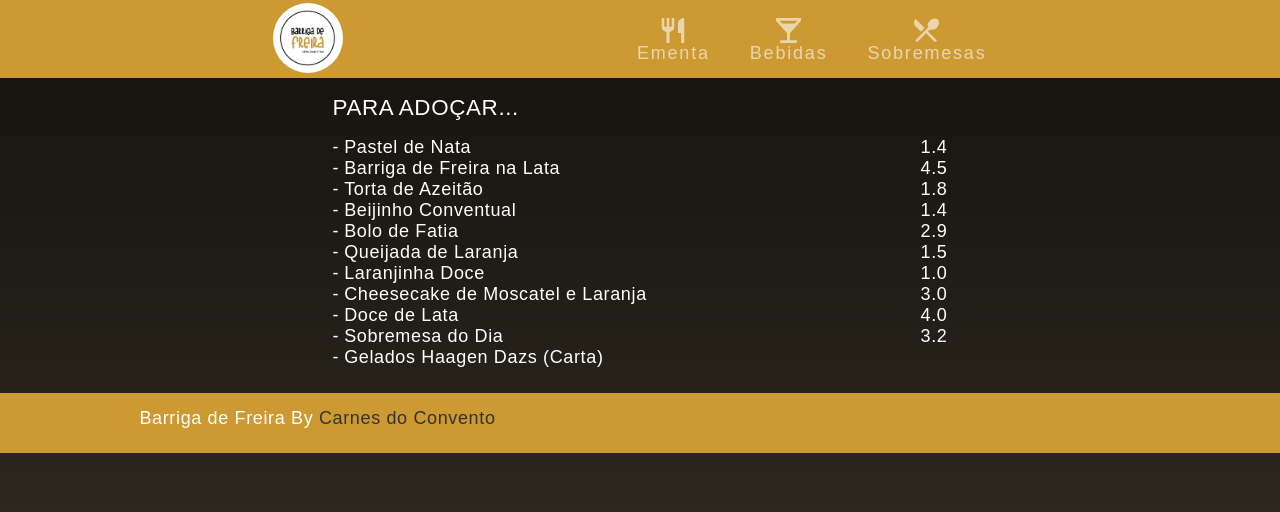
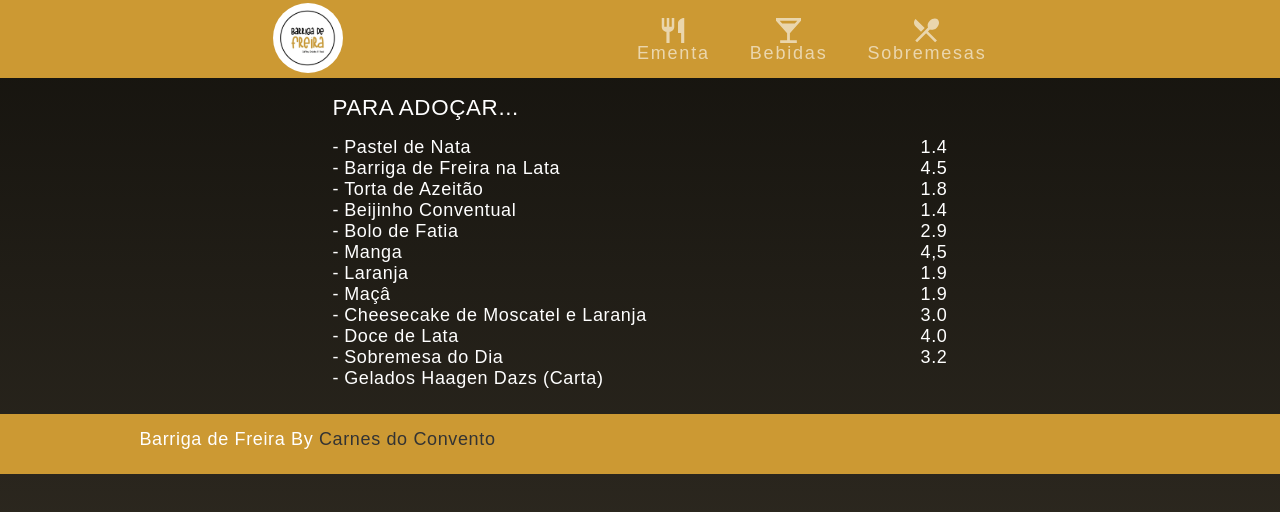
Before and after one commit to wanderson1873/barriga-de-freira, a React (Create React App) app: page /sobremesas in a window 1280 px wide. Shown: the top 512 px of the page. Built offline with nearby package versions, Linux system fonts and the light colour scheme; a web font is replaced by a local one.

Commit message:
Update Sobremesas.js

```diff
--- a/src/components/Sobremesas.js
+++ b/src/components/Sobremesas.js
@@ -43,16 +43,23 @@ const Sobremesas = () => {
 
             <ul>
                <li className="name">
-                  Queijada de Laranja
+                  Manga
                </li>
-               <li className="price">1.5</li>
+               <li className="price">4,5</li>
             </ul>
 
             <ul>
                <li className="name">
-                  Laranjinha Doce
+                  Laranja
                </li>
-               <li className="price">1.0</li>
+               <li className="price">1.9</li>
+            </ul>
+
+            <ul>
+               <li className="name">
+                  Maçâ
+               </li>
+               <li className="price">1.9</li>
             </ul>
 
             <ul>
```
